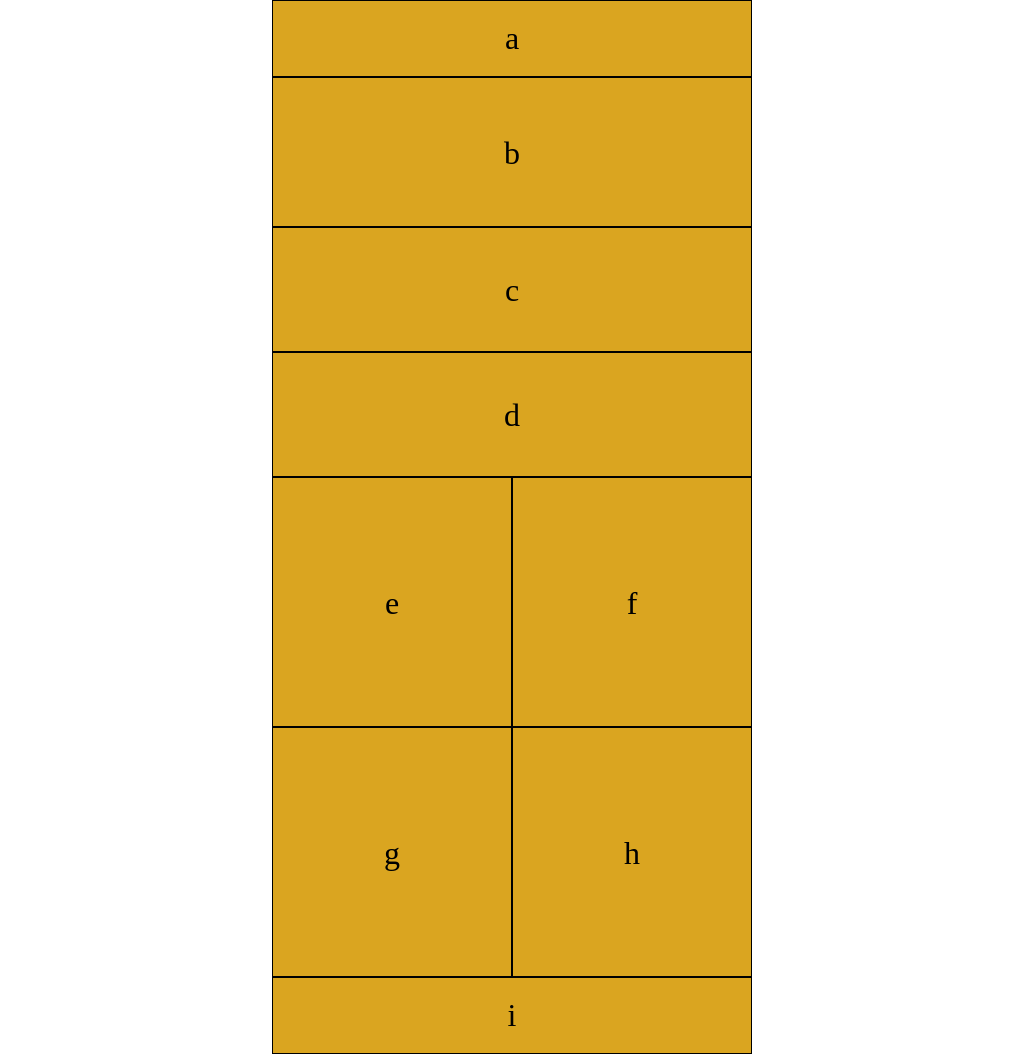
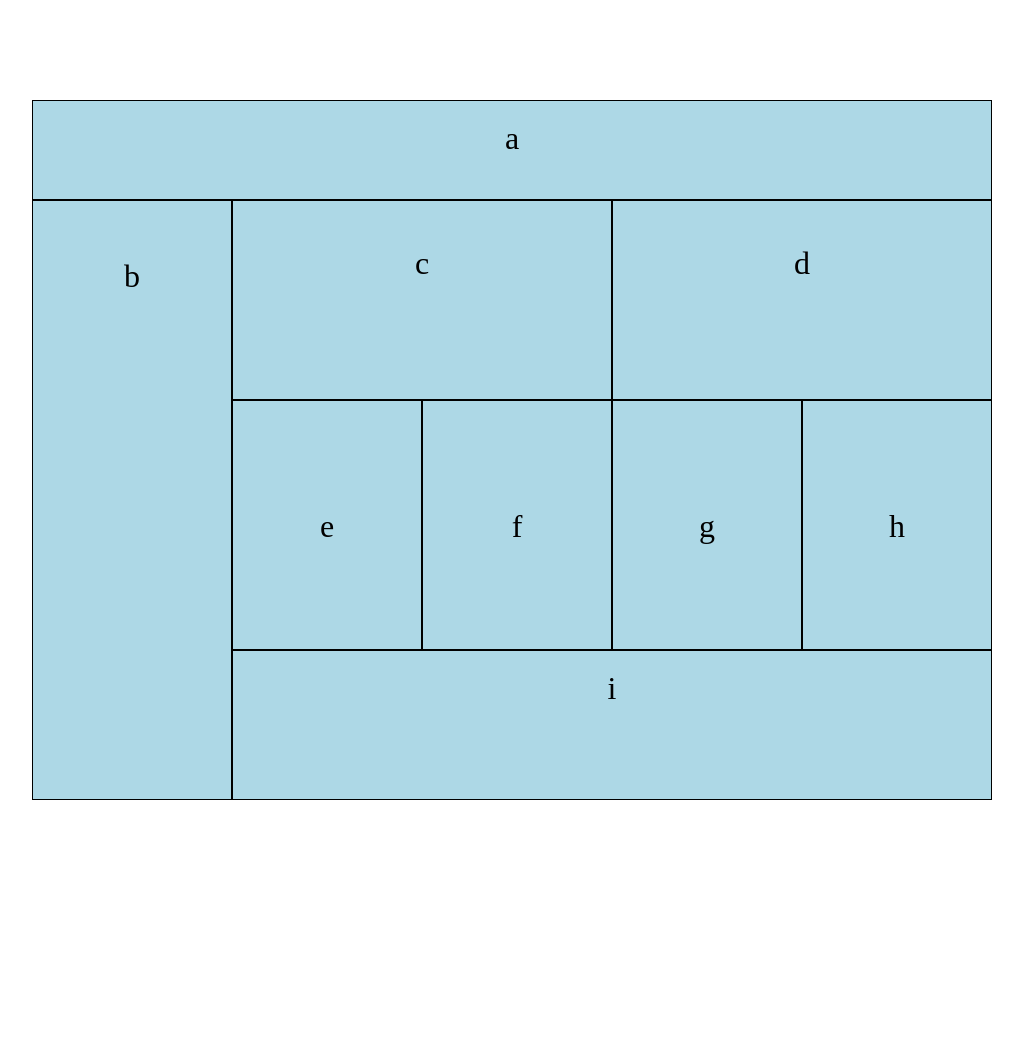
Before and after one commit to AlvianJoseph/lab-01, a plain HTML site: page index.html in a window 1280 px wide. Shown: the whole page, without its empty margins (128-1151 px from the left). After the commit the page ends 800 px from the top, so only its background shows below. Drawn offline with Linux system fonts and the light colour scheme.

Commit message:
desktop version complete

```diff
--- a/index.html
+++ b/index.html
@@ -4,18 +4,18 @@
         <link rel="stylesheet" href="style.css">
     </head>
     <body>
-        <header class="col-100 height75">a</header>
+        <header id='a' class="col-100 height75">a</header>
         <div class='top-half'>
-            <div class="col-100 height150">b</div>
-            <div class="col-100 height125">c</div>
-            <div class="col-100 height125">d</div>
+            <div id='b' class="col-100 height150">b</div>
+            <div id='cd' class="col-100 height125">c</div>
+            <div id='cd' class="col-100 height125">d</div>
         </div>
         <div class ='bottom-half'>
-            <div class="col-50 height250">e</div>
-            <div class="col-50 height250">f</div>
-            <div class="col-50 height250">g</div>
-            <div class="col-50 height250">h</div>
+            <div id='efgh' class="col-50 height250">e</div>
+            <div id='efgh' class="col-50 height250">f</div>
+            <div id='efgh' class="col-50 height250">g</div>
+            <div id='efgh' class="col-50 height250">h</div>
         </div>
-        <footer class="col-100 height75" >i</footer>
+        <footer id='i' class="col-100 height75" >i</footer>
     </body>
 </html>
--- a/style.css
+++ b/style.css
@@ -58,8 +58,41 @@ p {
     font-size: 24px;
 }
 
-@media (min-width:768px) {
+@media (min-width:960px) {
     [class*='col-'] {
-        background-color: goldenrod;
+        background-color: lightblue;
+    }
+
+    body{
+        width: 960px;
+        margin: 0 auto;
+        padding-top: 100px;
+    }
+
+    #a{
+        height: 100px;
+    }
+
+    #b{
+        float: left;
+        width: 200px;
+        height: 600px;
+    }
+
+    #cd {
+        width: 380px;
+        height: 200px;
+        float: left;
+    }
+
+    #efgh{
+        width: 190px;
+        height: 250px;
+    }
+
+    #i{
+        float: right;
+        height: 150px;
+        width: 760px;
     }
 }
```
